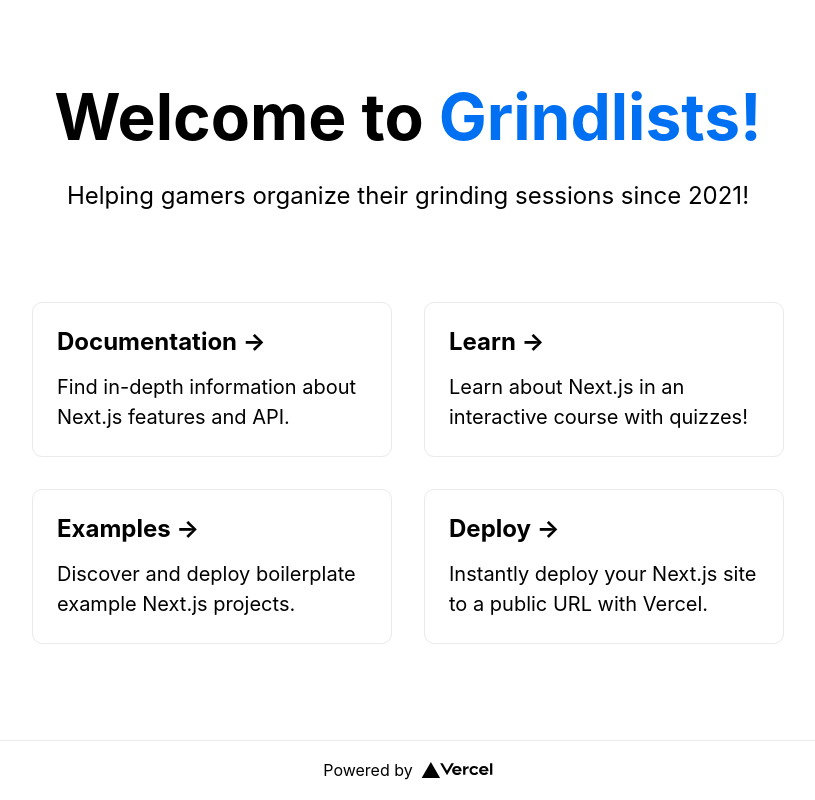
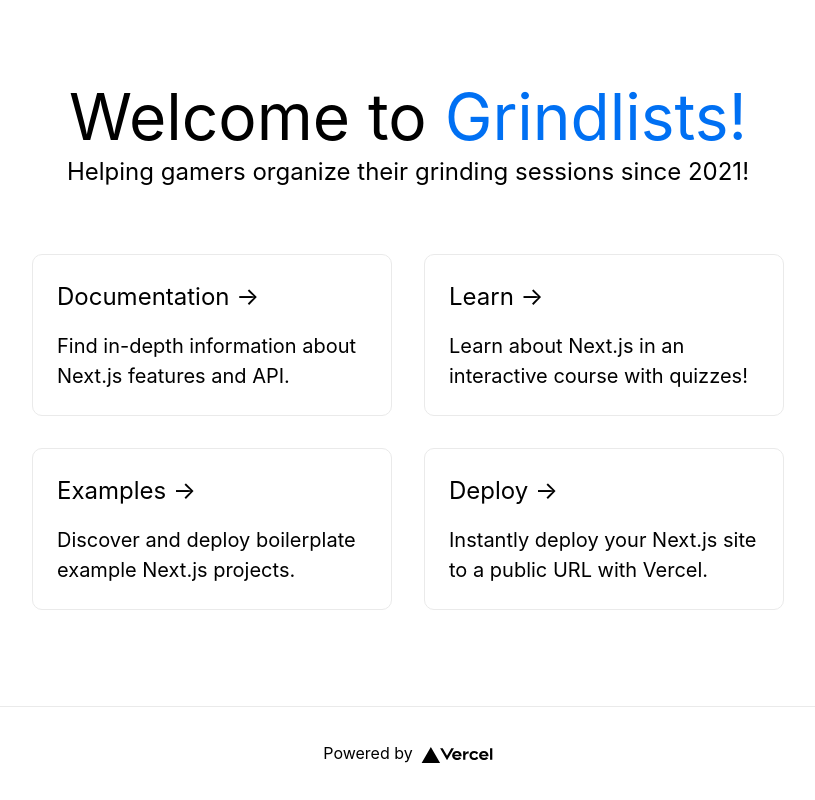
Before and after one commit to leggettc18/grindlists, a Next.js app in the folder web/: page / in a window 1280 px wide. Shown: the whole page, without its empty margins (232-1047 px from the left). Built offline with nearby package versions, Linux system fonts and the light colour scheme.

Commit message:
Implements tailwindcss

```diff
--- a/web/components/Lists.tsx
+++ b/web/components/Lists.tsx
@@ -4,6 +4,7 @@
 const QUERY = gql`
     query Lists {
         lists {
+            id
             name
             user {
                 name
@@ -13,12 +14,13 @@
 `;
 
 interface List {
-    name: String,
+    id: number,
+    name: string,
     user: User,
 }
 
 interface User {
-    name: String,
+    name: string,
 }
 
 export default function Lists() {
@@ -35,12 +37,14 @@
 
     return (
         <div className={styles.grid}>
-            {data.lists.map((list: List) => (
-                <div className={styles.card}>
-                    <h3>{list.name}</h3>
+            {data.lists.map((list: List, index: number) => {
+                if (index < 4) {
+                return <div className={styles.card} key={list.id}>
+                    <h3 className="text-blue-500">{list.name}</h3>
                     <p>{list.user.name}</p>
                 </div>
-            ))}
+                }
+            })}
         </div>
     );
 }
--- a/web/package.json
+++ b/web/package.json
@@ -16,6 +16,9 @@
   },
   "devDependencies": {
     "@types/react": "17.0.8",
+    "autoprefixer": "^10.2.6",
+    "postcss": "^8.3.2",
+    "tailwindcss": "^2.1.4",
     "typescript": "4.3.2"
   }
 }
--- /dev/null
+++ b/web/postcss.config.js
@@ -0,0 +1,6 @@
+module.exports = {
+  plugins: {
+    tailwindcss: {},
+    autoprefixer: {},
+  },
+}
--- a/web/styles/globals.css
+++ b/web/styles/globals.css
@@ -1,3 +1,7 @@
+@tailwind base;
+@tailwind components;
+@tailwind utilities;
+
 html,
 body {
   padding: 0;
--- /dev/null
+++ b/web/tailwind.config.js
@@ -0,0 +1,11 @@
+module.exports = {
+  purge: ['./pages/**/*.{js,ts,jsx,tsx}', './components/**/*.{js,ts,jsx,tsx}'],
+  darkMode: false, // or 'media' or 'class'
+  theme: {
+    extend: {},
+  },
+  variants: {
+    extend: {},
+  },
+  plugins: [],
+}
```
Also changed, not shown: 1 other file (tests, documents, lock files or other folders).
